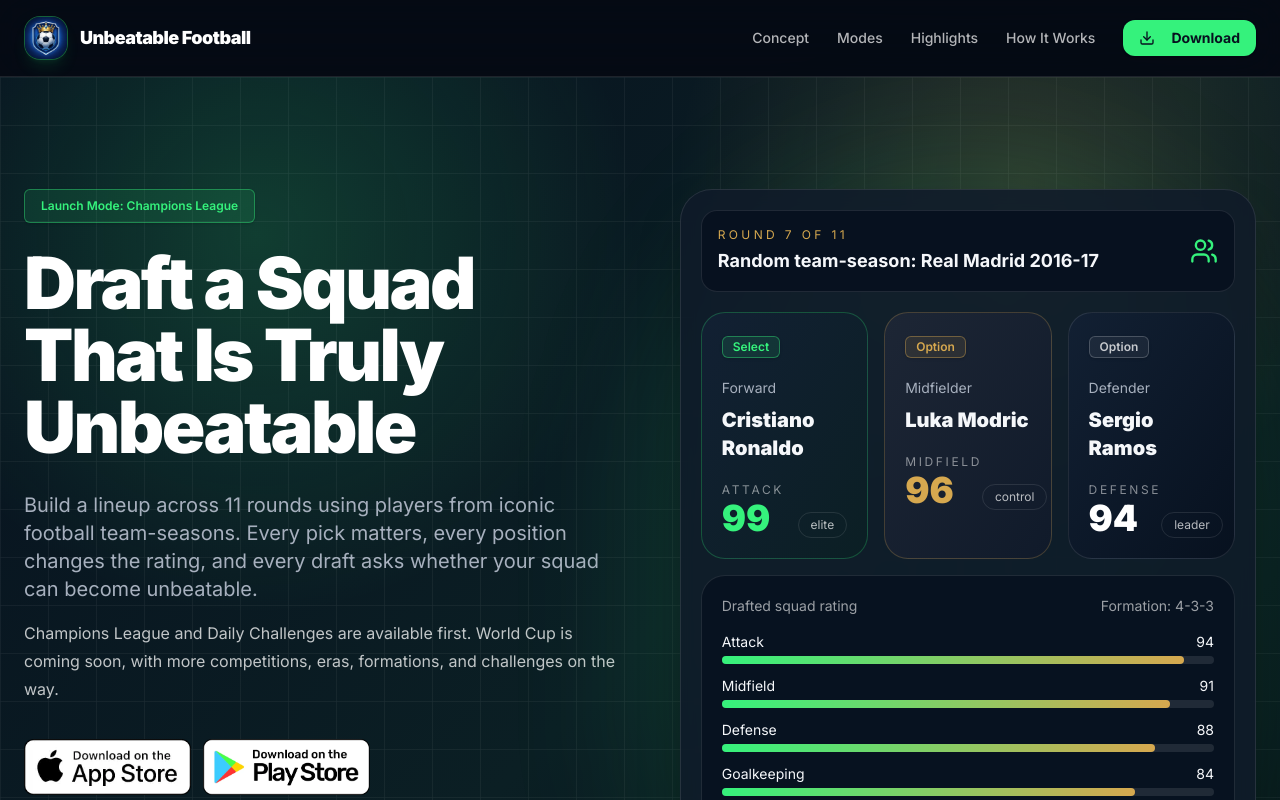
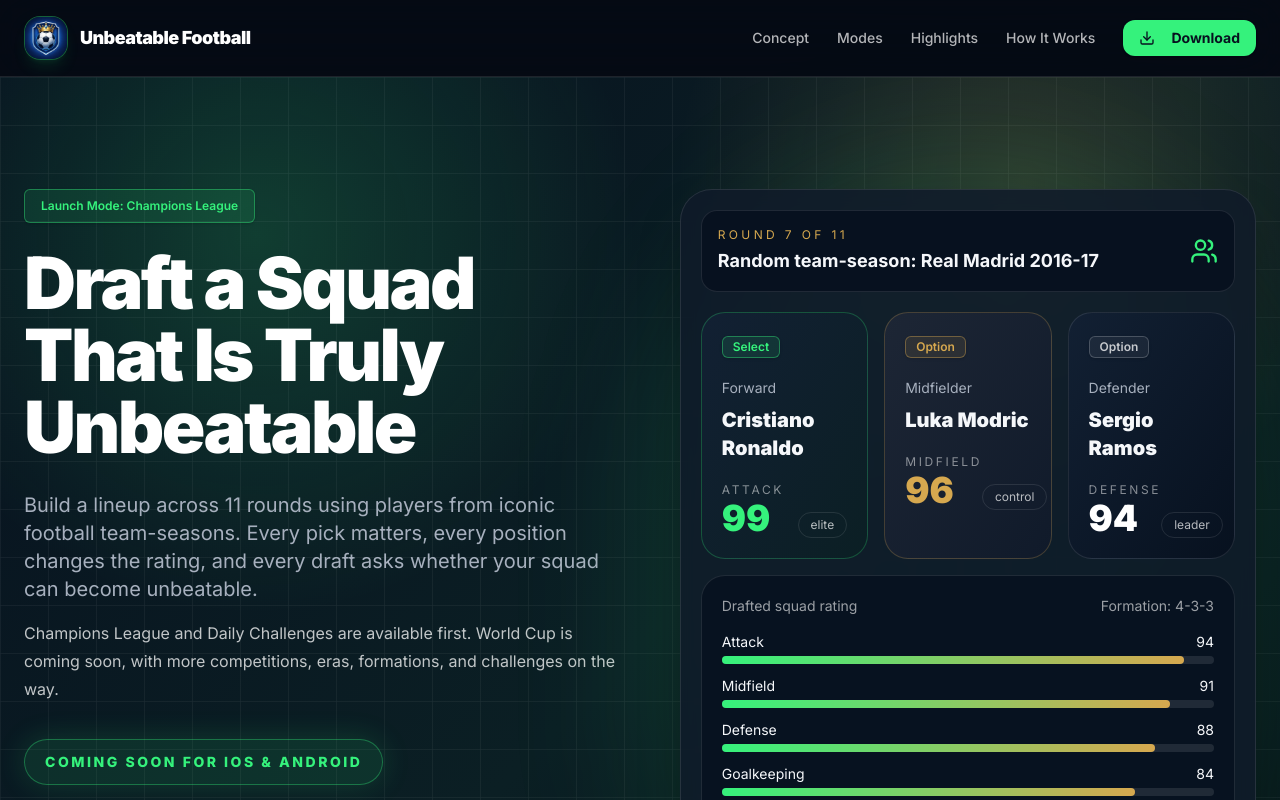
Before and after one commit to PavlosTze/Unbeatable-Football-Website, a React (Create React App) app in the folder frontend/: page / in a window 1280 px wide. Shown: the top 800 px of the page. Built offline with nearby package versions, Linux system fonts and the light colour scheme.

Commit message:
Replace buttons with coming soon

```diff
--- a/frontend/src/components/LandingPage.js
+++ b/frontend/src/components/LandingPage.js
@@ -21,6 +21,7 @@
 
 const appStoreUrl = 'https://apps.apple.com/search?term=Unbeatable%20Football';
 const googlePlayUrl = 'https://play.google.com/store/search?q=Unbeatable%20Football&c=apps';
+const showStoreDownloadButtons = false;
 
 const modes = [
     {
@@ -76,7 +77,16 @@
 
 const teamExamples = ['Real Madrid 2016-17', 'Barcelona 2008-09', 'Bayern Munich 2012-13', 'Manchester City 2022-23', 'Liverpool 2018-19', 'Brazil 2002', 'Spain 2010', 'Argentina 2022'];
 
-const StoreButtons = ({centered = false}) => (
+const StoreButtons = ({centered = false}) => {
+    if (!showStoreDownloadButtons) {
+        return (
+            <div className={`inline-flex rounded-full border border-[#35F27C]/35 bg-[#35F27C]/10 px-5 py-3 text-sm font-extrabold uppercase tracking-[0.18em] text-[#35F27C] shadow-[0_0_30px_rgba(53,242,124,0.16)] ${centered ? 'mx-auto' : ''}`}>
+                Coming Soon for iOS & Android
+            </div>
+        );
+    }
+
+    return (
         <div className={`flex flex-col items-start gap-3 sm:flex-row sm:items-center ${centered ? 'justify-center' : ''}`}>
             <a href={appStoreUrl} target="_blank" rel="noopener noreferrer"
                aria-label="Download Unbeatable Football on the App Store"
@@ -90,6 +100,7 @@
             </a>
         </div>
     );
+};
 
 const LandingPage = () => {
     return (
```
Lines whose indentation alone changed are shown as unchanged.
